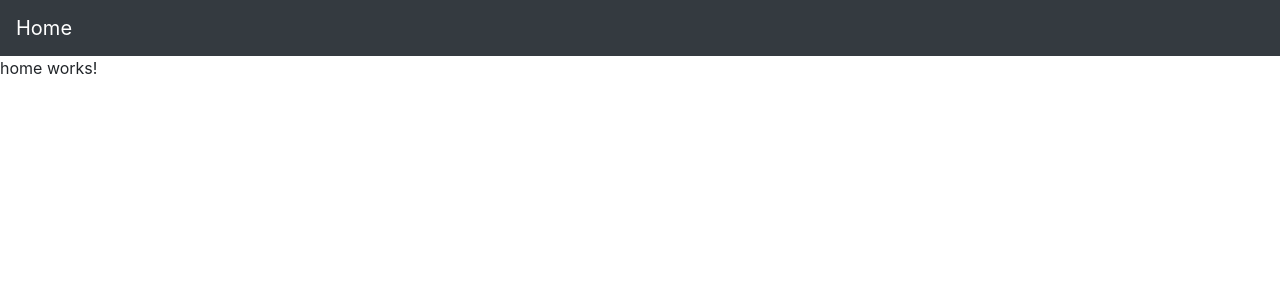
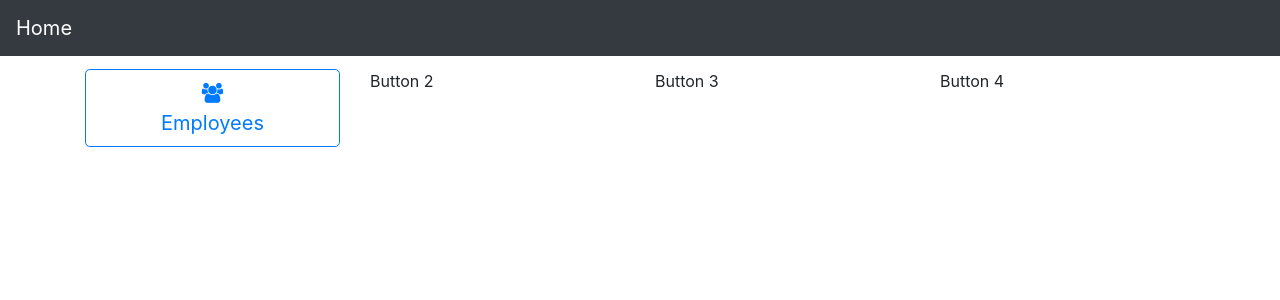
Before and after one commit to Japhlet/Human-Resources-Registry, an Angular app in the folder master-registry-ui/: page / in a window 1280 px wide. Shown: the top 300 px of the page. Built offline with nearby package versions, Linux system fonts and the light colour scheme.

Commit message:
"Updated the home.component.html UI"

```diff
--- a/master-registry-ui/src/app/home/home/home.component.html
+++ b/master-registry-ui/src/app/home/home/home.component.html
@@ -1 +1,21 @@
-<p>home works!</p>
+<div class="container">
+    <div class="row">
+        <div class="col-sm">
+            <a href="/employee" role="button" class="btn btn-outline-primary btn-lg btn-block text-center">
+                <span><i class="fa fa-users"></i></span>
+                <br>
+                Employees
+            </a>
+        </div>
+
+        <div class="col-sm">
+            Button 2
+        </div>
+        <div class="col-sm">
+            Button 3
+        </div>
+        <div class="col-sm">
+            Button 4
+        </div>
+    </div>
+</div>
--- a/master-registry-ui/src/styles.css
+++ b/master-registry-ui/src/styles.css
@@ -2,3 +2,7 @@
 
 @import "bootstrap/dist/css/bootstrap.css";
 @import "font-awesome/css/font-awesome.css";
+
+.container {
+    margin-top: 1%;
+}
```
